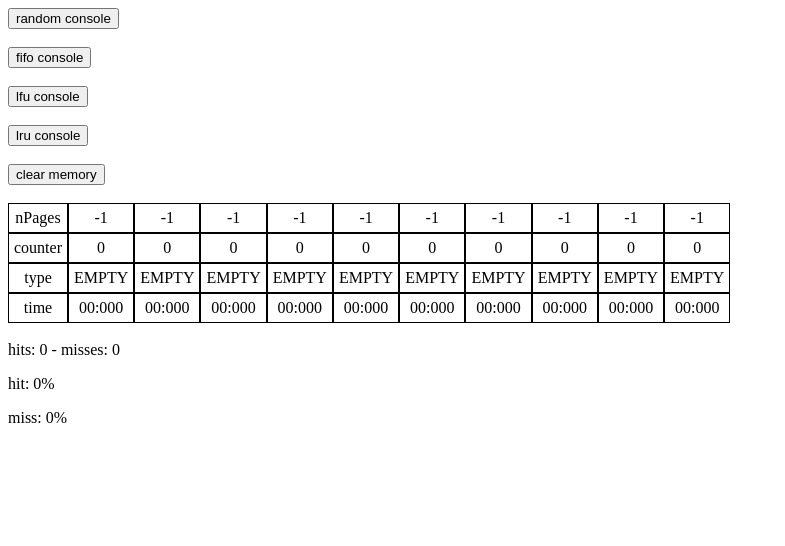
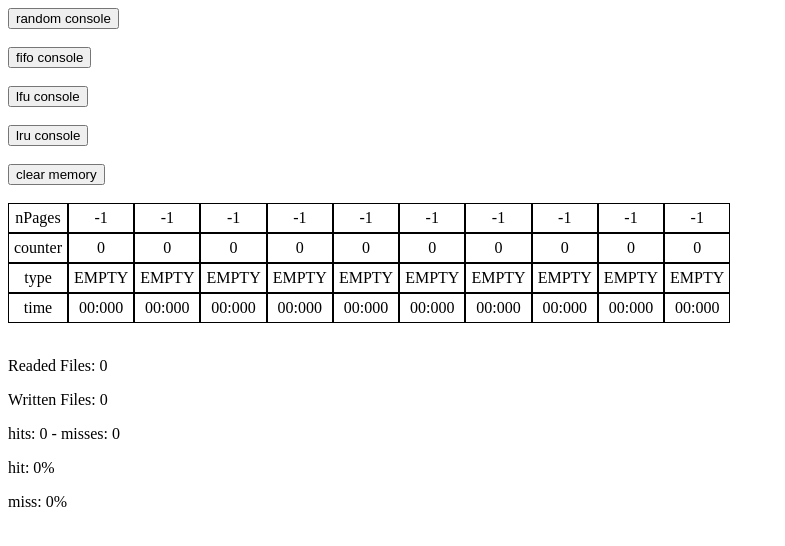
Before and after one commit to lpgoulart/SMV, an Angular app: page / in a window 1280 px wide. Shown: the top 546 px of the page, without its empty margins (0-785 px from the left). Built offline with nearby package versions, Linux system fonts and the light colour scheme.

Commit message:
add counter of readed and written files

```diff
--- a/src/app/app.component.html
+++ b/src/app/app.component.html
@@ -62,7 +62,17 @@
 
 <br><br>
 
-hits: {{hitPage}} - misses: {{missPage}}
+<p>
+  Readed Files: {{read}}
+</p>
+
+<p>
+  Written Files: {{write}}
+</p>
+
+<p>
+  hits: {{hitPage}} - misses: {{missPage}}
+</p>
 
 <p>
   hit: {{hitPage/loop*100}}%
--- a/src/app/app.component.ts
+++ b/src/app/app.component.ts
@@ -23,6 +23,8 @@ export class AppComponent {
   newPage = { 'number': 0, 'count': 0, 'type': "", "time": 0 };
   time: number;
   loop: number;
+  write: number;
+  read: number;
 
   hitPage: number;
   missPage: number;
@@ -44,6 +46,8 @@ export class AppComponent {
     this.hitPage = 0;
     this.missPage = 0;
     this.loop = 20;
+    this.read = 0;
+    this.write = 0;
   }
 
   showConsole(): void {
@@ -60,9 +64,10 @@ export class AppComponent {
     this.newPage.count = 0;
     this.newPage.type = (Math.floor(Math.random() * (1 - 0 + 1)) + 0) ? "R" : "W";
     this.newPage.time = Date.now();
-    // console.log(this.newPage)
+    this.newPage.type == "R" ? this.read++ : this.write++;
 
   }
+
   checkValue(): boolean {
     let i:number;
 
@@ -137,7 +142,6 @@ export class AppComponent {
         this.memoria[this.entry].type = this.newPage.type;
         this.entry++;
         this.missPage++;
-        console.log(this.entry)
       }
     }
     else {
@@ -151,7 +155,6 @@ export class AppComponent {
         this.memoria[this.entry].type = this.newPage.type;
         this.entry++;
         this.missPage++;
-        console.log(this.entry)
       }
     }
 
@@ -164,7 +167,6 @@ export class AppComponent {
       if ( this.checkValue() ) {
         this.memoria[this.replaceIndex].count++;
         this.hitPage++;
-        console.log(this.memoria);
         console.log("hit");
 
       }
@@ -174,7 +176,6 @@ export class AppComponent {
         this.memoria[this.entry].type = this.newPage.type;
         this.entry++;
         this.missPage++;
-        console.log(this.memoria);
 
       }
     }
@@ -183,7 +184,6 @@ export class AppComponent {
       if ( this.checkValue() ) {
         this.memoria[this.replaceIndex].count++;
         this.hitPage++;
-        console.log(this.memoria);
         console.log("hit");
 
       }
@@ -194,7 +194,6 @@ export class AppComponent {
         this.memoria[this.replaceIndex].count = 0;
         this.memoria[this.replaceIndex].type = this.newPage.type;
         this.missPage++;
-        console.log(this.memoria);
 
       }
     }
@@ -229,7 +228,6 @@ export class AppComponent {
         this.memoria[this.replaceIndex].time = this.newPage.time;
         this.hitPage++;
         console.log("hit");
-        // console.log(this.memoria);
 
       }
       else {
@@ -240,8 +238,6 @@ export class AppComponent {
         this.memoria[this.replaceIndex].type = this.newPage.type;
         this.memoria[this.replaceIndex].time = this.newPage.time;
         this.missPage++;
-        console.log(this.replaceIndex);
-        // console.log(this.memoria);
 
       }
     }
@@ -261,7 +257,6 @@ export class AppComponent {
     this.cleanMemory();
     for (let index = 0; index < this.loop; index++) {
       this.fifoMemory();
-      // console.log(index)
     }
     this.showConsole();
   }
@@ -269,7 +264,6 @@ export class AppComponent {
     this.cleanMemory();
     for (let index = 0; index < this.loop; index++) {
       this.lfuMemory();
-      // console.log(index)
     }
     this.showConsole();
   }
@@ -277,7 +271,6 @@ export class AppComponent {
     this.cleanMemory();
     for (let index = 0; index < this.loop; index++) {
       this.lruMemory();
-      // console.log(index)
     }
     this.showConsole();
   }
@@ -291,6 +284,8 @@ export class AppComponent {
     this.entry = 0;
     this.hitPage = 0;
     this.missPage = 0;
+    this.read = 0;
+    this.write = 0;
     this.showConsole();
   }
 
```
